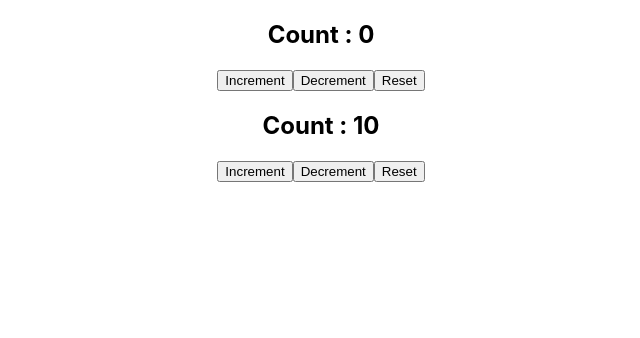
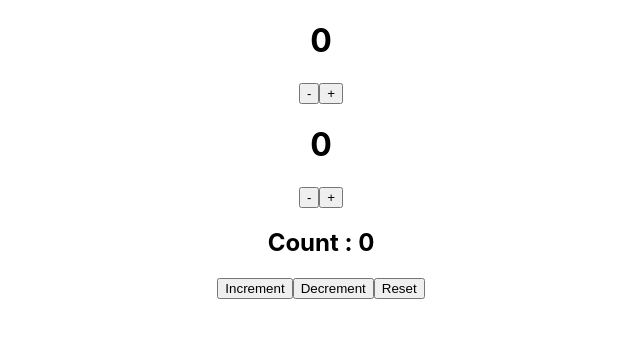
Before and after one commit to yash-purkar/custom-hooks, a React (Create React App) app: page / in a window 1280 px wide. Shown: the top 338 px of the page, without its empty margins (319-959 px from the left). Built offline with nearby package versions, Linux system fonts and the light colour scheme.

Commit message:
docs: update

```diff
--- a/src/App.js
+++ b/src/App.js
@@ -6,7 +6,7 @@ import { Example2 } from './Example-02/Example2';
 function App() {
   return (
     <div className="App">
-      {/* <Example1 /> */}
+      <Example1 />
       <Example2/>
     </div>
   );
--- a/src/Example-01/Example1.js
+++ b/src/Example-01/Example1.js
@@ -5,7 +5,7 @@ import { ComponentTwo } from './ComponentTwo'
 export const Example1 = () => {
   return (
     <div>
-      {/* <ComponentOne /> */}
+      <ComponentOne />
       <ComponentTwo />
     </div>
   )
--- a/src/Example-02/Example2.js
+++ b/src/Example-02/Example2.js
@@ -5,7 +5,7 @@ export const Example2 = () => {
   return (
     <div>
       <CounterOne/>
-      <CounterTwo/>
+      {/* <CounterTwo/> */}
     </div>
   )
 }
```
